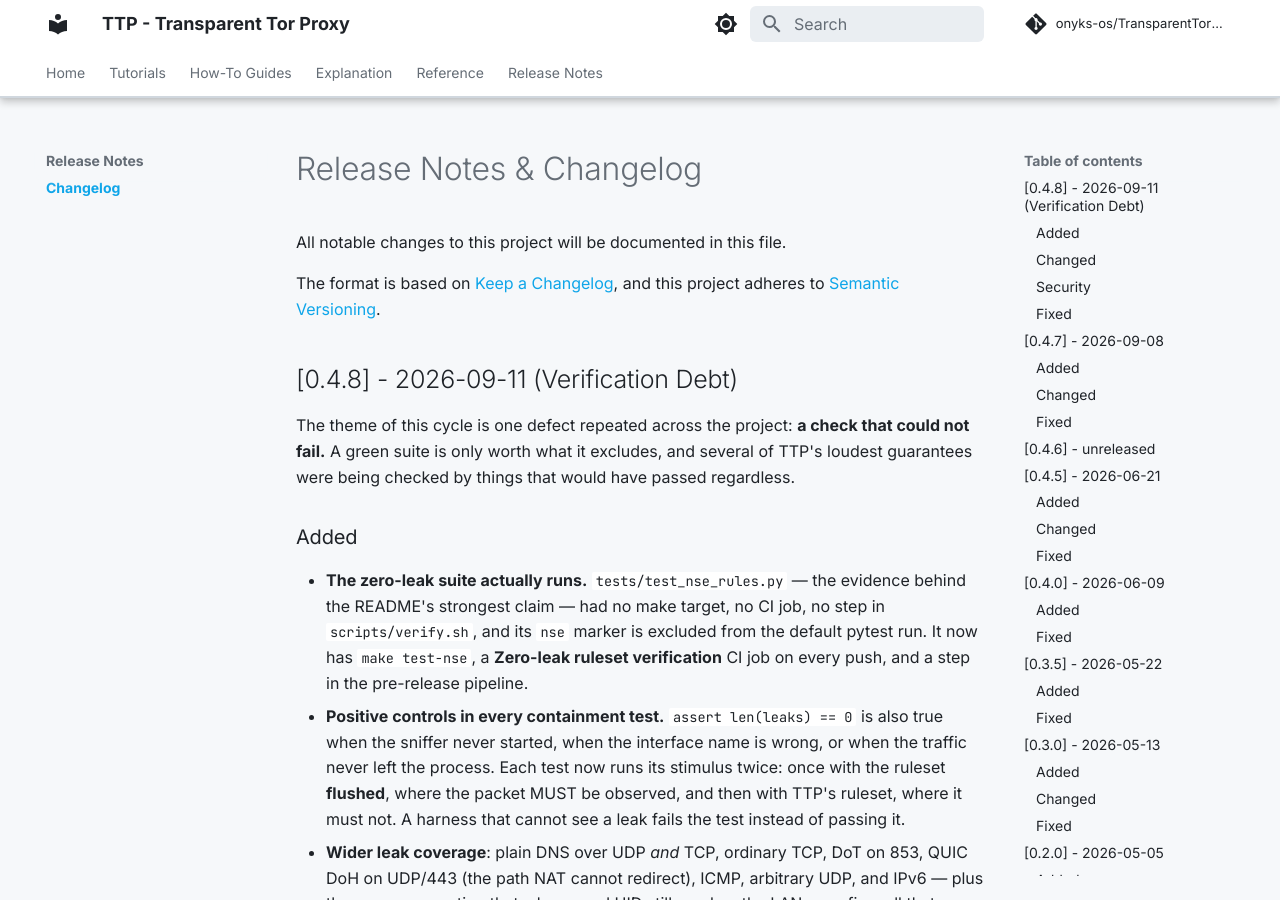
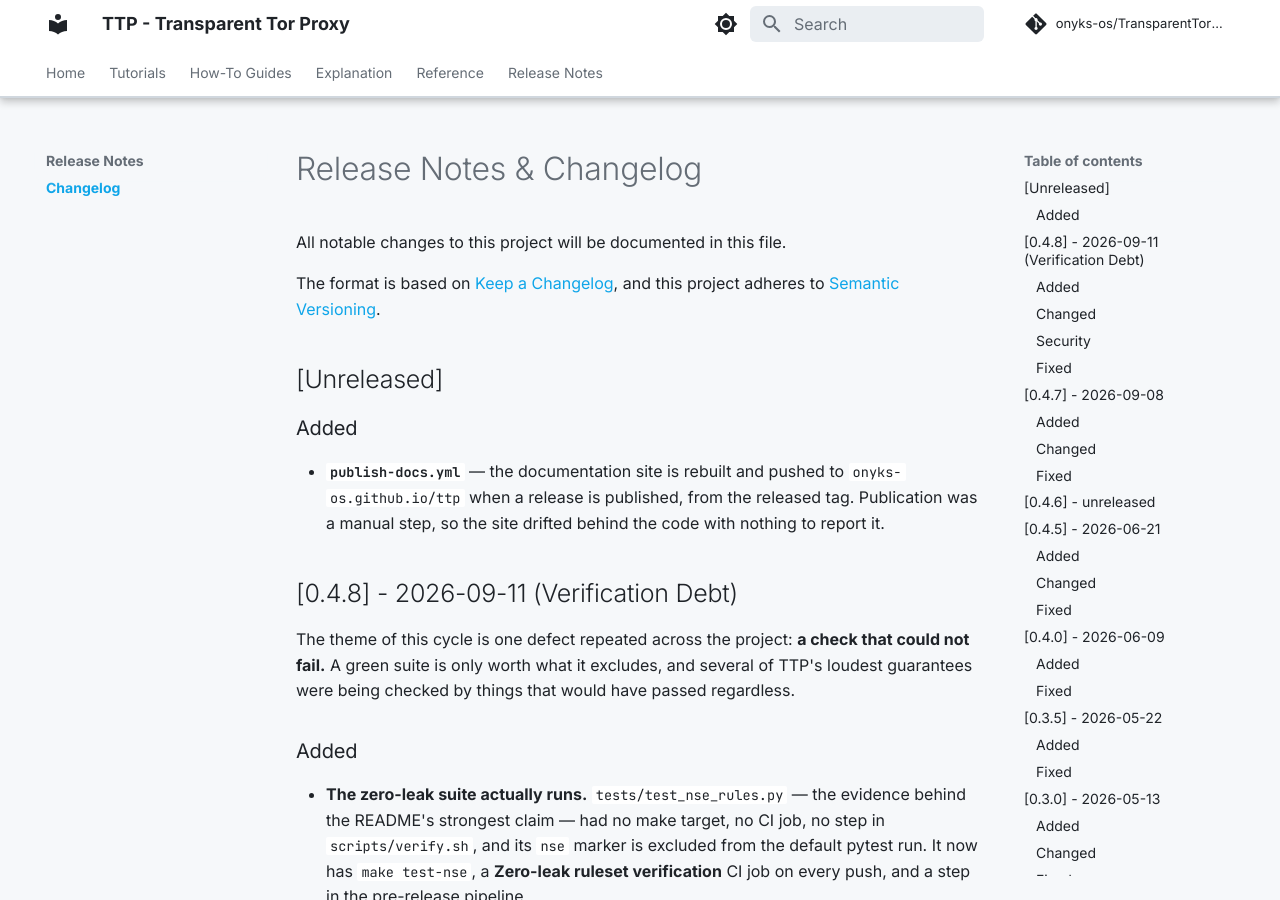
Before and after one commit to onyks-os/TransparentTorProxy, an MkDocs documentation site: the page built from docs/web/release-notes/changelog.md, in a window 1280 px wide and 900 px high. Built offline with MkDocs 1.6.1 and Material for MkDocs 9.7.7, drawn with Linux system fonts in a browser that asks for light colours; comment, search, counter and statistics services are not loaded.

Commit message:
ci: publish the documentation site from the release, not by hand
The site lives in onyks-os.github.io, a separate repository holding built
output. Nothing rebuilt it but a local `make docs-build` run from memory,
so it drifted behind the code with nothing to report the drift.

Publication now runs on `release: published` and builds from the released
tag, so what the site shows is by construction a version that shipped.

Signed-off-by: onyks-os <129986281+onyks-os@users.noreply.github.com>

```diff
--- a/docs/web/release-notes/changelog.md
+++ b/docs/web/release-notes/changelog.md
@@ -4,6 +4,15 @@ All notable changes to this project will be documented in this file.
 
 The format is based on [Keep a Changelog](https://keepachangelog.com/en/1.0.0/),
 and this project adheres to [Semantic Versioning](https://semver.org/spec/v2.0.0.html).
+
+## [Unreleased]
+
+### Added
+
+- **`publish-docs.yml`** — the documentation site is rebuilt and pushed to
+  `onyks-os.github.io/ttp` when a release is published, from the released tag.
+  Publication was a manual step, so the site drifted behind the code with
+  nothing to report it.
 
 ## [0.4.8] - 2026-09-11 (Verification Debt)
 
```
Also changed, not shown: CHANGELOG.md (+9 -0 lines), 1 other file.
